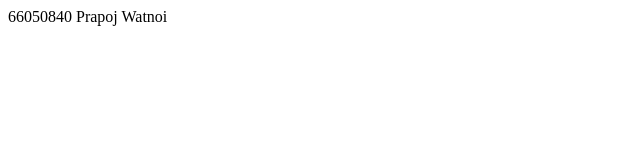
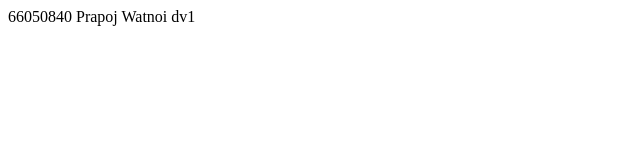
Before and after one commit to Prapoj14466/git101_Yoyo, a plain HTML site: page index.html in a window 1280 px wide. Shown: the full height of the page, 0-640 px from the left. Drawn offline with Linux system fonts and the light colour scheme.

Commit message:
Update index.html

```diff
--- a/index.html
+++ b/index.html
@@ -7,6 +7,6 @@
     <title>Document</title>
 </head>
 <body>
-    66050840 Prapoj Watnoi
+    66050840 Prapoj Watnoi dv1
 </body>
 </html>
```
